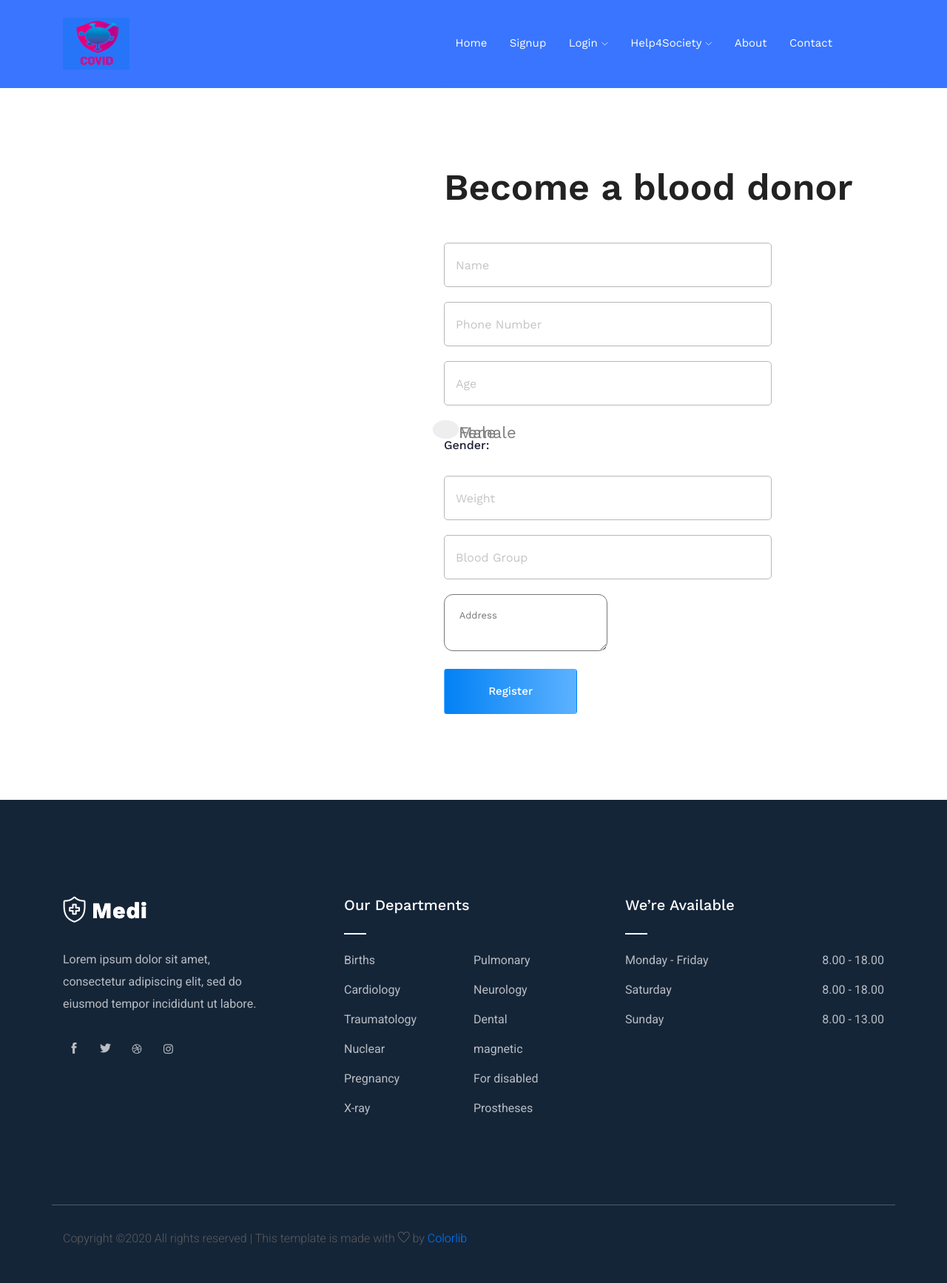
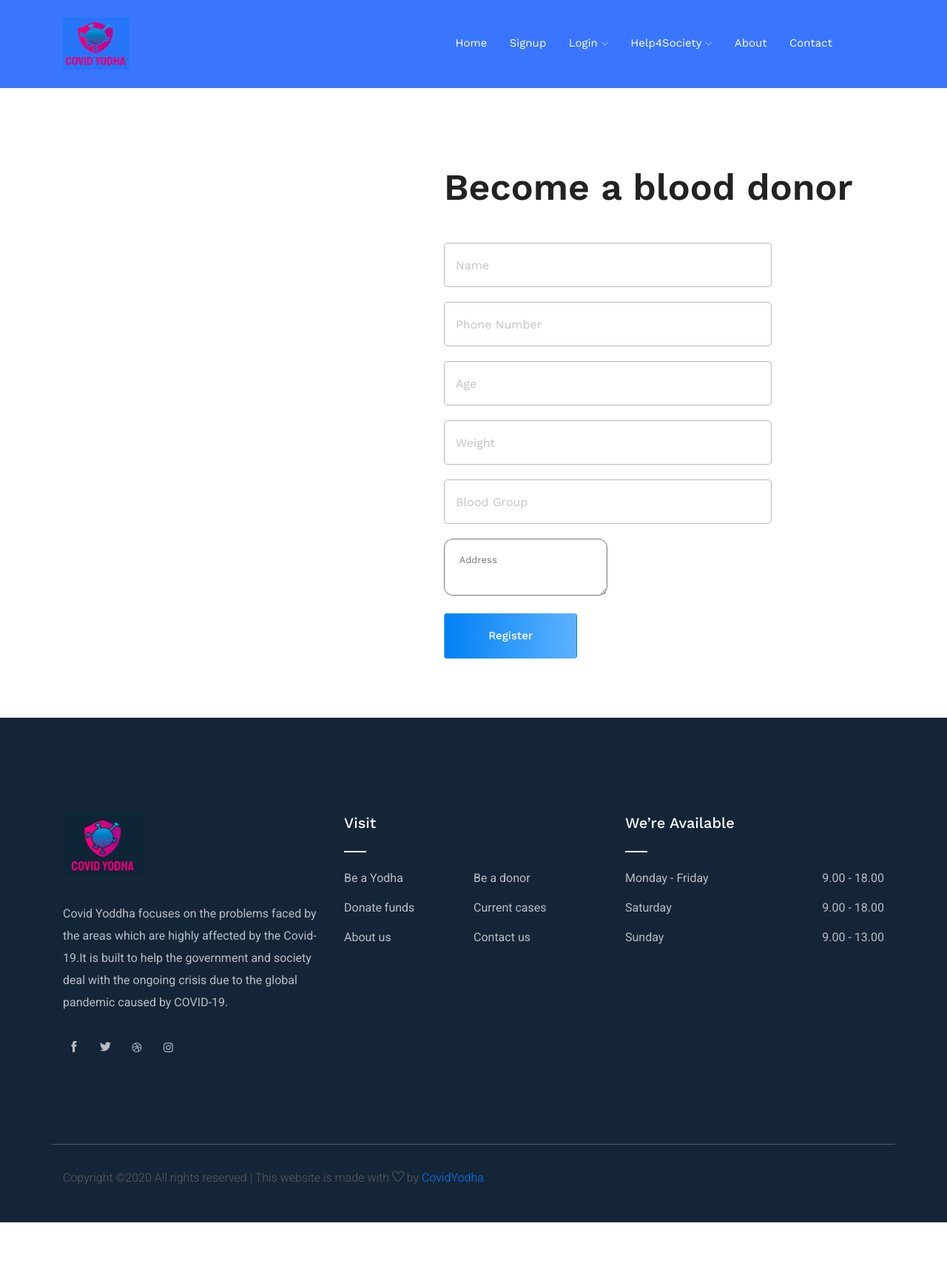
Before and after one commit to mahithabsl/covid, a Flask app: page /bloodform in a window 1280 px wide. Shown: the whole page at 74% size. After the commit the page ends 1652 px from the top, so only its background shows below. Run offline with Flask 2, Linux system fonts and the light colour scheme; some libraries are stand-ins or nearby versions.

Commit message:
Updated with db,header,footer

```diff
--- a/main.py
+++ b/main.py
@@ -51,6 +51,9 @@
 
 @app.route("/")
 def home():
+    return render_template('index.html')
+@app.route("/index")
+def index():
     return render_template('index.html')
 
 @app.route("/about")
@@ -183,14 +186,7 @@
         res3.append((username+" "+phone+" "+email))
 
     return render_template("mumbai.html",morning=res1[:5],afternoon=res2[5:],evening=res3[4:])
-@app.route('/mulund')
-def mulund():
-    return render_template("mulund.html")
 
-
-@app.route('/khar')
-def khar():
-    return render_template("khar.html")
 
 
 @app.route('/hospitals')
@@ -250,9 +246,9 @@
         db.session.add(register)
         db.session.commit()
 
-        return redirect(url_for("yodhaloggedin"))
+        return redirect(url_for("yodhaloggedins"))
 
-    return render_template("vol")
+    return render_template("vol.html")
 
 @app.route("/reg_donor",methods = ['GET', 'POST'])
 def blooddonor():
@@ -271,7 +267,7 @@
 
         return redirect(url_for("index"))
 
-    return render_template("bloodform")
+    return render_template("bloodform.html")
 
 
 
@@ -293,8 +289,8 @@
         entry = contactus(username=username,query=query,subject =subject,email=email)
         db.session.add(entry)
         db.session.commit()
-        return redirect(url_for("/contact"))
-    return render_template("contact")
+        return redirect(url_for("index"))
+    return render_template("contact.html")
 
 
 
--- a/templates/blood.html
+++ b/templates/blood.html
@@ -33,7 +33,7 @@
                                     <div class="col-xl-9">
                                         <input type="text" name="age" placeholder="Age">
                                     </div>
-                                    <div class="col-xl-9">
+<!--                                     <div class="col-xl-9">
                                             <br>
                                             <h5>Gender:</h5>
                                             <br>
@@ -46,7 +46,7 @@
                                               <input type="radio" name="radio">
                                               <span class="checkmarkradio"></span>
                                             </label>
-                                    </div>
+                                    </div> -->
                                     <div class="col-xl-9">
                                         <input type="text" name="weight" placeholder="Weight">
                                     </div>
@@ -74,22 +74,10 @@
     <!-- Blog Details Section End -->
 
     <!-- Footer Section Begin -->
-    <footer class="footer-section set-bg" data-setbg="img/footer-bg.jpg">
-        <div class="container">
-            <div class="row">
-                <div class="col-lg-3 col-md-6">
-                    <div class="fs-logo">
-                        <div class="logo">
-                            <a href="./index.html"><img src="img/logo.png" alt=""></a>
-                        </div>
-                    </div>
-                </div>
-            </div>
-        </div>
-    </footer>
+
     <script>
 function success() {
-            alert("Thank you for registering!")
+            alert("Thank you! We'll soon reach you !")
             return true;
 }
 </script>
--- a/templates/contact.html
+++ b/templates/contact.html
@@ -66,7 +66,7 @@
                         <h2 class="contact-title">Get in Touch</h2>
                     </div>
                     <div class="col-lg-8">
-                        <form class="form-contact contact_form" action="/contactus"  method="post" id="contactForm" >
+                        <form class="form-contact contact_form" action="/contactus" onsubmit="return success()"  method="post" id="contactForm" >
                             <div class="row">
                                 <div class="col-12">
                                     <div class="form-group">
--- a/templates/layout.html
+++ b/templates/layout.html
@@ -4,7 +4,7 @@
 <head>
     <meta charset="utf-8">
     <meta http-equiv="x-ua-compatible" content="ie=edge">
-    <title>Medi</title>
+    <title>Covid Yodha</title>
     <meta name="description" content="">
     <meta name="viewport" content="width=device-width, initial-scale=1">
 
@@ -47,7 +47,7 @@
                         <div class="col-xl-3 col-lg-3">
                             <div class="logo-img">
                                 <a href="/index">
-                                    <img src="{{url_for('static',filename='img/covidlogo.png')}}" height="70" width="90" alt="">
+                                    <img src="{{url_for('static',filename='img/covidlogo.PNG')}}" height="70" width="90" alt="">
                                 </a>
                             </div>
                         </div>
@@ -111,10 +111,10 @@
                         <div class="footer_widget">
                             <div class="footer_logo">
                                 <a href="#">
-                                    <img src="{{url_for('static',filename='img/logo.png')}}" alt="">
+                                    <img src="{{url_for('static',filename='img/covidlogo2.PNG')}}"  height="85" width="110" alt="">
                                 </a>
                             </div>
-                            <p class="address_text">Lorem ipsum dolor sit amet, <br> consectetur adipiscing elit, sed do <br> eiusmod tempor incididunt ut labore.
+                            <p class="address_text">Covid Yoddha focuses on the problems faced by the areas which are highly affected by the Covid-19.It is built to help the government and society deal with the ongoing crisis due to the global pandemic caused by COVID-19.
                             </p>
                             <div class="socail_links">
                                 <ul>
@@ -146,21 +146,15 @@
                     <div class="col-xl-4 col-md-6 col-lg-4">
                         <div class="footer_widget">
                             <h3 class="footer_title">
-                                Our Departments
+                                Visit
                             </h3>
                             <ul class="links">
-                                <li><a href="#">Births</a></li>
-                                <li><a href="#">Pulmonary</a></li>
-                                <li><a href="#">Cardiology</a></li>
-                                <li><a href="#">Neurology</a></li>
-                                <li><a href="#">Traumatology</a></li>
-                                <li><a href="#">Dental</a></li>
-                                <li><a href="#">Nuclear</a></li>
-                                <li><a href="#">magnetic</a></li>
-                                <li><a href="#">Pregnancy</a></li>
-                                <li><a href="#">For disabled</a></li>
-                                <li><a href="#">X-ray</a></li>
-                                <li><a href="#">Prostheses</a></li>
+                                <li><a href="/vol">Be a Yodha</a></li>
+                                <li><a href="/bloodform">Be a donor</a></li>
+                                <li><a href="/donate">Donate funds</a></li>
+                                <li><a href="/">Current cases</a></li>
+                                <li><a href="/about">About us</a></li>
+                                <li><a href="/contact">Contact us</a></li>
                             </ul>
                         </div>
                     </div>
@@ -170,9 +164,9 @@
                                 We’re Available
                             </h3>
                             <ul class="meting_time">
-                                <li class="d-flex justify-content-between "><span>Monday - Friday</span> <span>8.00 - 18.00</span></li>
-                                <li class="d-flex justify-content-between "><span>Saturday	</span> <span>8.00 - 18.00</span></li>
-                                <li class="d-flex justify-content-between "><span>Sunday</span> <span>8.00 - 13.00</span></li>
+                                <li class="d-flex justify-content-between "><span>Monday - Friday</span> <span>9.00 - 18.00</span></li>
+                                <li class="d-flex justify-content-between "><span>Saturday	</span> <span>9.00 - 18.00</span></li>
+                                <li class="d-flex justify-content-between "><span>Sunday</span> <span>9.00 - 13.00</span></li>
                             </ul>
                         </div>
                     </div>
@@ -186,7 +180,7 @@
                     <div class="col-xl-12">
                         <p class="copy_right text-center">
                             <p><!-- Link back to Colorlib can't be removed. Template is licensed under CC BY 3.0. -->
-  Copyright &copy;<script>document.write(new Date().getFullYear());</script> All rights reserved | This template is made with <i class="ti-heart" aria-hidden="true"></i> by <a href="https://colorlib.com" target="_blank">Colorlib</a>
+  Copyright &copy;<script>document.write(new Date().getFullYear());</script> All rights reserved | This website is made with <i class="ti-heart" aria-hidden="true"></i> by <a href="" target="">CovidYodha</a>
   <!-- Link back to Colorlib can't be removed. Template is licensed under CC BY 3.0. --></p>
                         </p>
                     </div>
```
Also changed, not shown: templates/about.html (+5 -5 lines), templates/hospitals.html (deleted, +0 -11 lines), templates/locator.py (deleted, +0 -29 lines), templates/vol.html (+4 -3 lines), static/img/covidlogo.PNG, static/img/covidlogo2.PNG (added).
